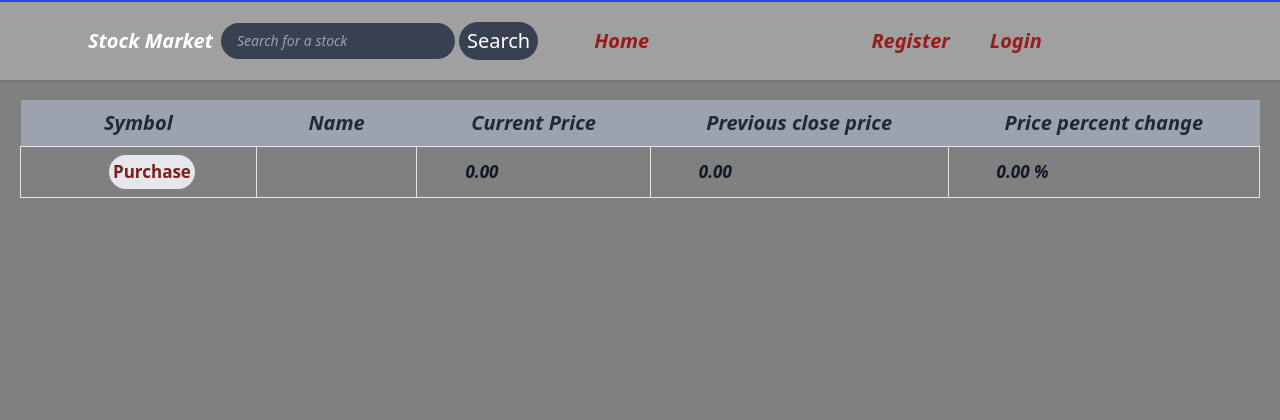
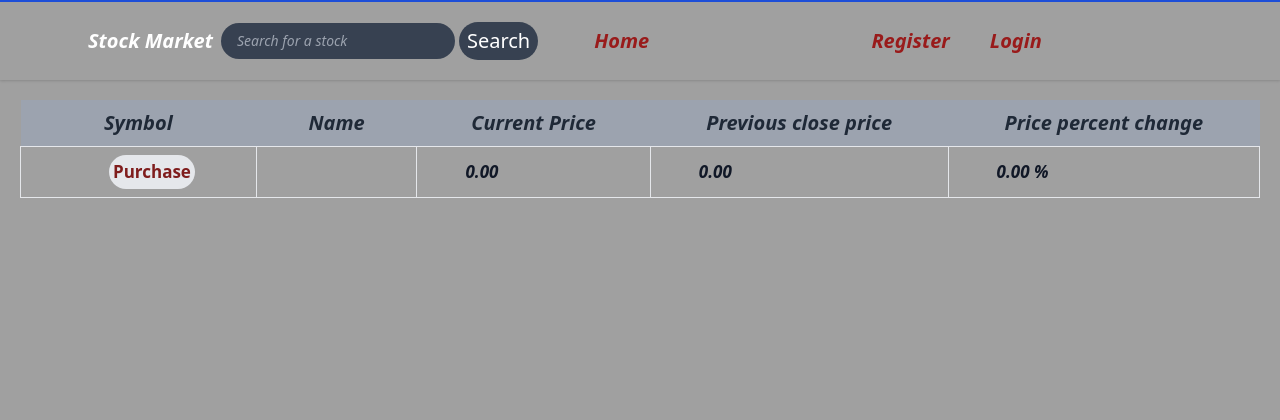
Before and after one commit to dauchinjs/homework-11, a PHP site: template views/show.twig in a window 1280 px wide. Shown: the top 420 px of the page. Run offline with PHP 8.4, Linux system fonts and the light colour scheme; the template is opened without the code that fills it, so the values that code supplies are empty; some libraries are stand-ins or nearby versions.

Commit message:
Update style.css

```diff
--- a/public/style/style.css
+++ b/public/style/style.css
@@ -5,7 +5,7 @@ nav {
 }
 
 body {
-    background-color: rgb(128, 128, 128);
+    background-color: rgb(160, 160, 160);
     color: rgb(210, 210, 210);
     font-size: 15px;
     font-style: italic;
```
